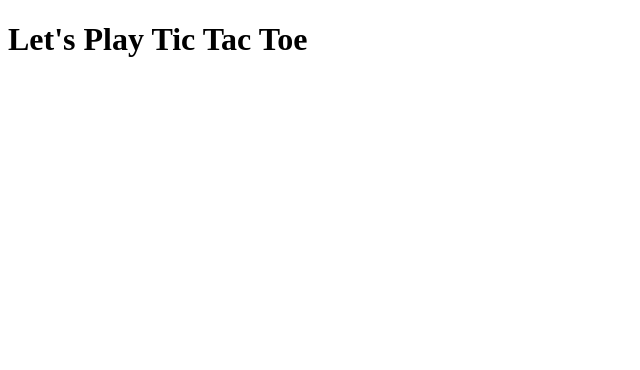
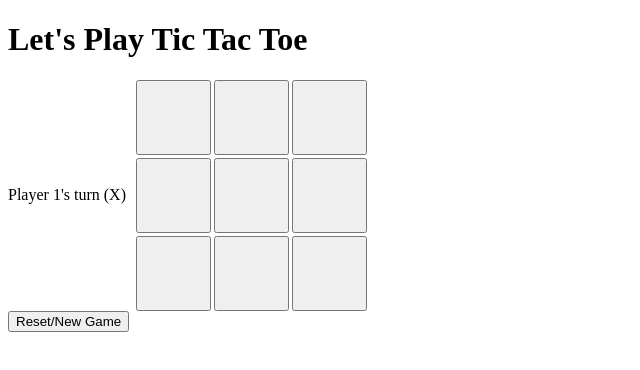
Before and after one commit to jsmit1993/top-tic-tac-toe-project, a plain HTML site: page index.html in a window 1280 px wide. Shown: the whole page, without its empty margins (0-640 px from the left). Drawn offline with Linux system fonts and the light colour scheme.

Commit message:
Add display logic
Create the function that displays the game for a user to interact with at.

```diff
--- a/index.html
+++ b/index.html
@@ -8,7 +8,13 @@
 </head>
 <body>
     <h1>Let's Play Tic Tac Toe</h1>
-    <div class="gameBoard"></div>
+    <div class="content">
+        <div class="gameInfo"></div>
+        <div class="gameBoard"></div>
+    </div>
+    <div class="resetButton">
+        <button class="reset" type="reset">Reset/New Game</button>
+    </div>
     <script src="scripts/javascript.js"></script>
 </body>
 </html>
--- a/scripts/javascript.js
+++ b/scripts/javascript.js
@@ -105,12 +105,16 @@ function gameController() {
             if (board.winCombo(getActivePlayer().symbol)) {
                 board.printGameBoard();
                 console.log(`🎉 ${getActivePlayer().name} wins!`);
-                return;
+                const gameWon = `🎉 ${getActivePlayer().name} has won the game! 🎉`;
+                gameWon;
+                return "win";
             }
             if (board.boardFull()) {
                 board.printGameBoard();
                 console.log(`🤝 It's a tie!`);
-                return;
+                const gameTie = `🤝 It's a tie!`;
+                gameTie;
+                return "tie";
             }
             switchPlayerTurn();
             printNewRound();
@@ -118,7 +122,74 @@ function gameController() {
     }
     printNewRound();
 
-    return {playRound, getActivePlayer};
+    return {playRound, getActivePlayer, board};
 }
 
 const game = gameController();
+
+function displayGame() {
+    const gameInfo = document.querySelector('.gameInfo');
+    const gameUI = document.querySelector('.gameBoard');
+
+    const controller = gameController();
+
+    let isGameOver = false;
+    let endMessage = "";
+
+    const updateDisplay = () => {
+        gameUI.innerHTML = '';
+
+        if (isGameOver) {
+            gameInfo.textContent = endMessage;
+        } else {
+            const activePlayer = controller.getActivePlayer();
+            gameInfo.textContent = `${activePlayer.name}'s turn (${activePlayer.symbol})`;
+        }
+        const boardInstance = controller.board.board;
+
+        boardInstance.forEach((row, rowIndex) =>{
+            row.forEach((cell, columnIndex) => {
+                const cellButton = document.createElement('button');
+                cellButton.classList.add('cell');
+
+                cellButton.dataset.row = rowIndex;
+                cellButton.dataset.column = columnIndex;
+
+                const cellValue = cell.getValue();
+                cellButton.textContent = cellValue === 0 ? '' : cellValue;
+
+                if (isGameOver || cellValue !== 0) {
+                    cellButton.disabled = true;
+                }
+
+                gameUI.appendChild(cellButton);
+            })
+        });
+
+
+    };
+    gameUI.addEventListener('click', (e) => {
+        if (!e.target.classList.contains('cell')) return;
+        if (isGameOver) return;
+
+        const selectedRow = parseInt(e.target.dataset.row);
+        const selectedColumn = parseInt(e.target.dataset.column);
+
+        const roundLogic = controller.playRound(selectedColumn, selectedRow);
+
+        if(roundLogic === "win") {
+            isGameOver = true;
+            endMessage = `🎉 ${controller.getActivePlayer().name} has won the game! 🎉`;
+        } else if (roundLogic === "tie") {
+            isGameOver = true;
+            endMessage = `🤝 It's a tie!`;
+        }
+
+        updateDisplay();
+    });
+    updateDisplay();
+
+    return {updateDisplay};
+}
+const userInterface = displayGame();
+function gameReset() {};
--- a/styles/stylesheet.css
+++ b/styles/stylesheet.css
@@ -0,0 +1,21 @@
+.content {
+    display: flex;
+    flex-direction: row;
+    gap: 10px;
+}
+
+.gameInfo {
+    display: flex;
+    text-align: center;
+    justify-content: center;
+    align-items: center;
+    padding: auto;
+}
+
+.gameBoard {
+    display: grid;
+    grid-template-columns: 75px 75px 75px;
+    grid-template-rows: 75px 75px 75px;
+    gap: 3px;
+
+}
```
